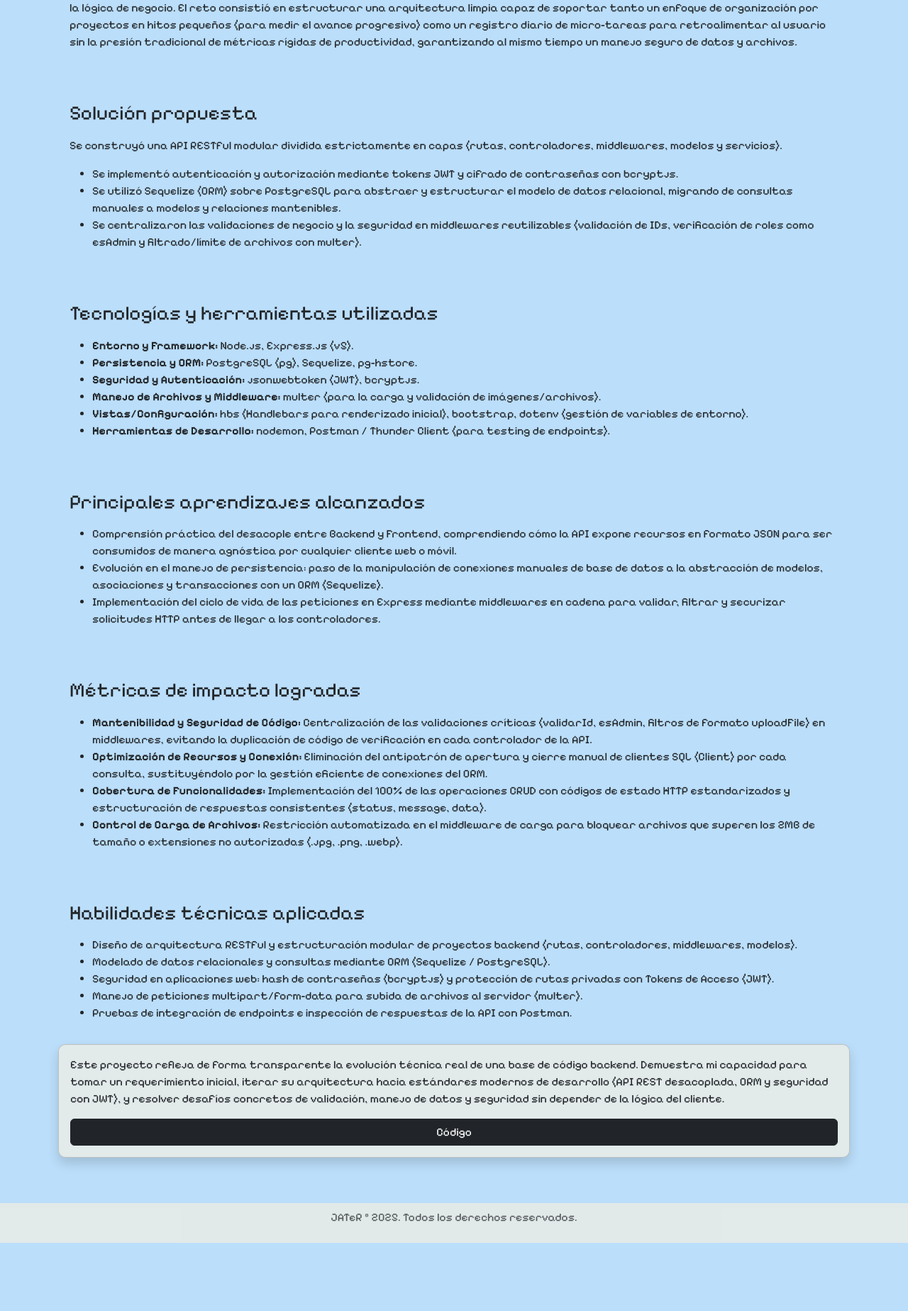
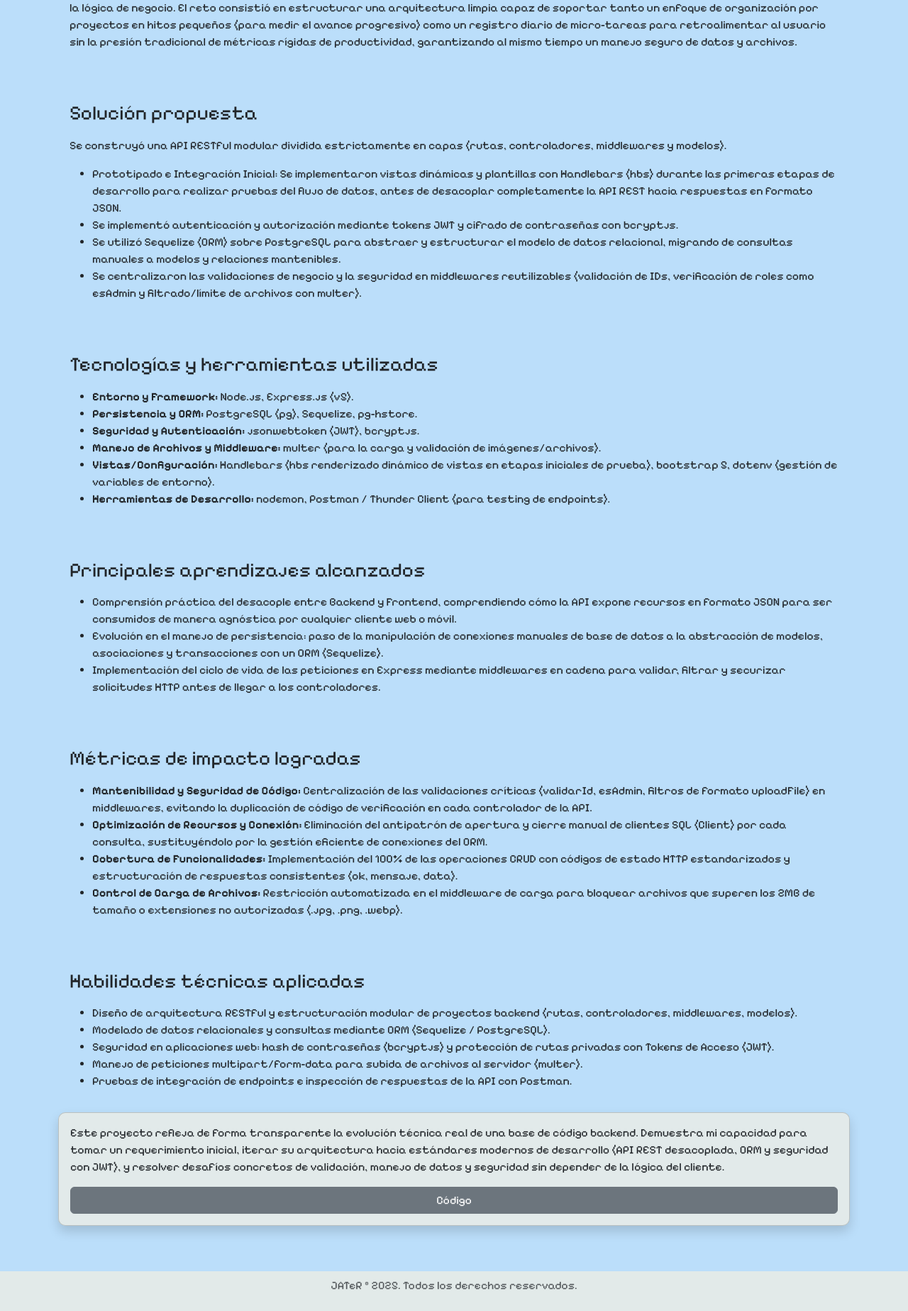
Before and after one commit to JATeR912/Portafolio, a Django app: page /caso_estudio/ in a window 1280 px wide. Shown: the part 584-2431 px from the top of the page at 71% size. Before the commit the page ends 2335 px from the top, so only its background shows below. Run offline with Django 5.2, Linux system fonts and the light colour scheme.

Commit message:
Modificacion de terminos para que esten acorde con el codigo del caso de estudio

```diff
--- a/proyectos/templates/proyectos/caso_estudio_disper.html
+++ b/proyectos/templates/proyectos/caso_estudio_disper.html
@@ -29,8 +29,9 @@
         <div class="col-12 col-md-12 mt-4">
             <div class="p-3 d-flex flex-column h-100">
                 <h3 class="mb-3">Solución propuesta</h3>
-                <p>Se construyó una API RESTful modular dividida estrictamente en capas (rutas, controladores, middlewares, modelos y servicios).</p>
+                <p>Se construyó una API RESTful modular dividida estrictamente en capas (rutas, controladores, middlewares y modelos).</p>
                 <ul>
+                    <li>Prototipado e Integración Inicial: Se implementaron vistas dinámicas y plantillas con Handlebars (hbs) durante las primeras etapas de desarrollo para realizar pruebas del flujo de datos, antes de desacoplar completamente la API REST hacia respuestas en formato JSON.</li>
                     <li>Se implementó autenticación y autorización mediante tokens JWT y cifrado de contraseñas con bcryptjs.</li>
                     <li>Se utilizó Sequelize (ORM) sobre PostgreSQL para abstraer y estructurar el modelo de datos relacional, migrando de consultas manuales a modelos y relaciones mantenibles.</li>
                     <li>Se centralizaron las validaciones de negocio y la seguridad en middlewares reutilizables (validación de IDs, verificación de roles como esAdmin y filtrado/límite de archivos con multer).</li>
@@ -45,7 +46,7 @@
                     <li><strong>Persistencia y ORM:</strong> PostgreSQL (pg), Sequelize, pg-hstore.</li>
                     <li><strong>Seguridad y Autenticación:</strong> jsonwebtoken (JWT), bcryptjs.</li>
                     <li><strong>Manejo de Archivos y Middleware:</strong> multer (para la carga y validación de imágenes/archivos).</li>
-                    <li><strong>Vistas/Configuración:</strong> hbs (Handlebars para renderizado inicial), bootstrap, dotenv (gestión de variables de entorno).</li>
+                    <li><strong>Vistas/Configuración:</strong> Handlebars (hbs renderizado dinámico de vistas en etapas iniciales de prueba), bootstrap 5, dotenv (gestión de variables de entorno).</li>
                     <li><strong>Herramientas de Desarrollo:</strong> nodemon, Postman / Thunder Client (para testing de endpoints).</li>
                 </ul>
             </div>
@@ -66,7 +67,7 @@
                 <ul>
                     <li><strong>Mantenibilidad y Seguridad de Código:</strong> Centralización de las validaciones críticas (validarId, esAdmin, filtros de formato uploadFile) en middlewares, evitando la duplicación de código de verificación en cada controlador de la API.</li>
                     <li><strong>Optimización de Recursos y Conexión:</strong> Eliminación del antipatrón de apertura y cierre manual de clientes SQL (Client) por cada consulta, sustituyéndolo por la gestión eficiente de conexiones del ORM.</li>
-                    <li><strong>Cobertura de Funcionalidades:</strong> Implementación del 100% de las operaciones CRUD con códigos de estado HTTP estandarizados y estructuración de respuestas consistentes (status, message, data).</li>
+                    <li><strong>Cobertura de Funcionalidades:</strong> Implementación del 100% de las operaciones CRUD con códigos de estado HTTP estandarizados y estructuración de respuestas consistentes (ok, mensaje, data).</li>
                     <li><strong>Control de Carga de Archivos:</strong> Restricción automatizada en el middleware de carga para bloquear archivos que superen los 2MB de tamaño o extensiones no autorizadas (.jpg, .png, .webp).</li>
                 </ul>
             </div>
@@ -86,7 +87,7 @@
         <div class="col-12 col-md-12">
             <div class="card p-3 shadow d-flex flex-column h-100">
                 <p>Este proyecto refleja de forma transparente la evolución técnica real de una base de código backend. Demuestra mi capacidad para tomar un requerimiento inicial, iterar su arquitectura hacia estándares modernos de desarrollo (API REST desacoplada, ORM y seguridad con JWT), y resolver desafíos concretos de validación, manejo de datos y seguridad sin depender de la lógica del cliente.</p>
-                <a href="https://github.com/JATeR912/JS_M8_organizadorTareas" target="_blank" class="btn btn-dark flex-fill">Código</a>
+                <a href="https://github.com/JATeR912/JS_M8_organizadorTareas" target="_blank" class="btn btn-secondary flex-fill">Código</a>
             </div>
         </div>
     </div>
```
